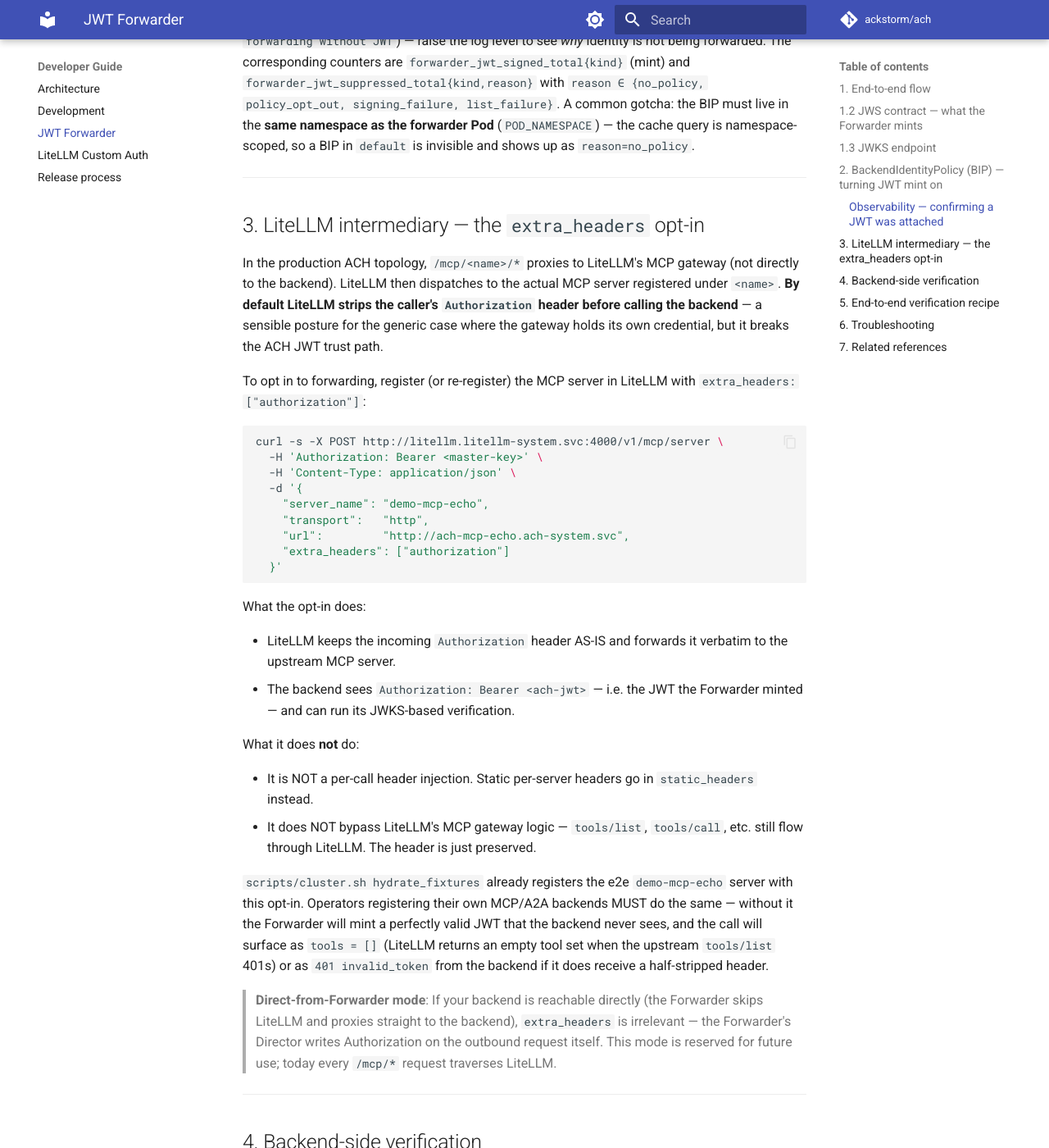
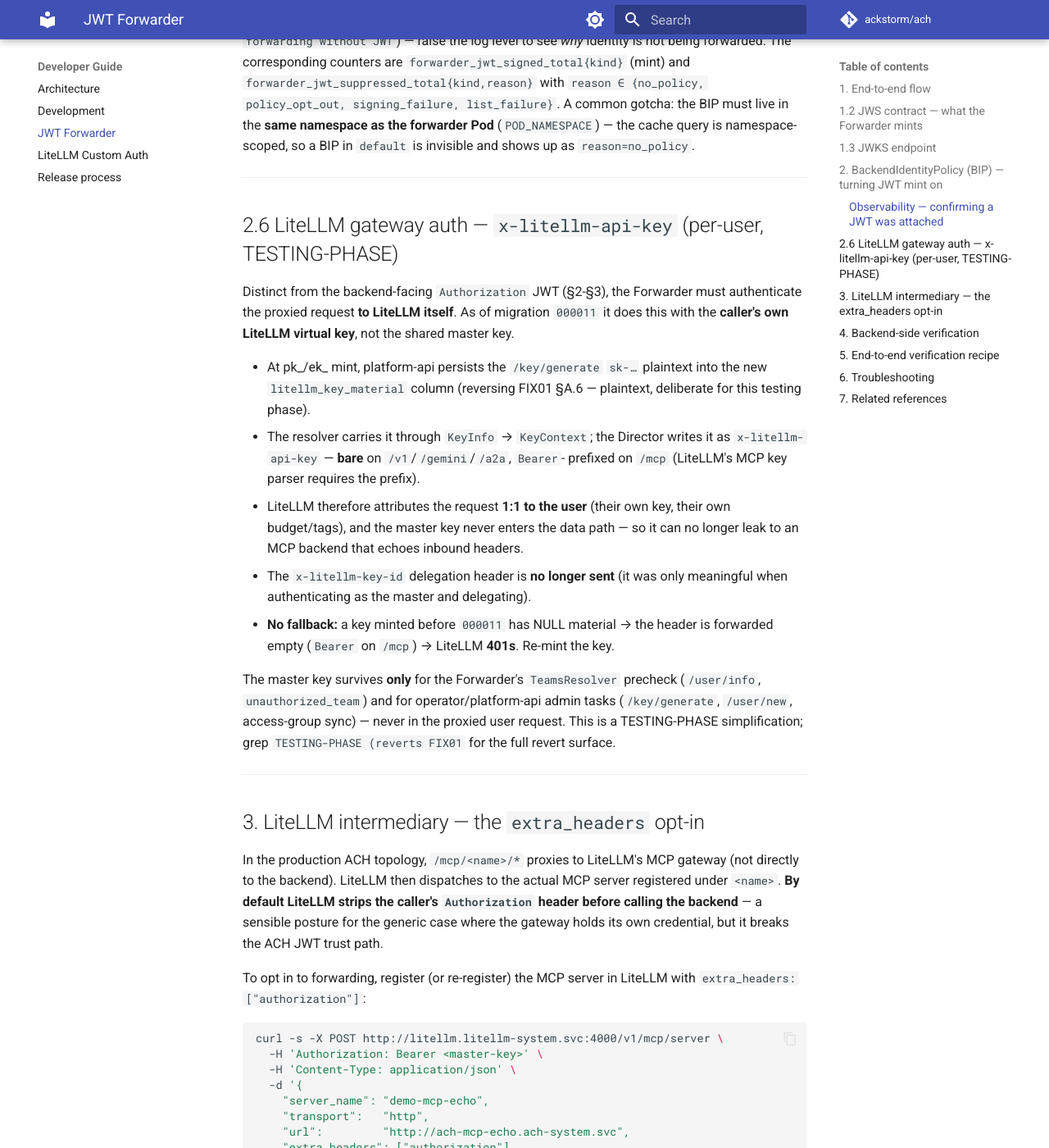
Before and after one commit to ackstorm/ach, an MkDocs documentation site: the page built from docs/developer-guide/jwt-forwarder.md, in a window 1280 px wide and 1400 px high, scrolled down 3903 px. Shown: the whole window at 82% size. Built offline with MkDocs 1.6.1 and Material for MkDocs 9.7.7, drawn with Linux system fonts in a browser that asks for light colours; comment, search, counter and statistics services are not loaded; the version menu is left out.

Commit message:
docs(forwarder): document per-user litellm key auth; extract sso test helper
Document the x-litellm-api-key per-user model + the 401-after-000011 failure
mode. Extract assertFirstTimePKInsert to keep the SSO happy-path test under the
gocyclo budget (the new material assertion pushed it to 32).

Co-Authored-By: Claude Opus 4.8 (1M context) <noreply@anthropic.com>

```diff
--- a/docs/developer-guide/jwt-forwarder.md
+++ b/docs/developer-guide/jwt-forwarder.md
@@ -187,6 +187,35 @@ so a BIP in `default` is invisible and shows up as `reason=no_policy`.
 
 ---
 
+## 2.6 LiteLLM gateway auth — `x-litellm-api-key` (per-user, TESTING-PHASE)
+
+Distinct from the backend-facing `Authorization` JWT (§2-§3), the Forwarder
+must authenticate the proxied request **to LiteLLM itself**. As of migration
+`000011` it does this with the **caller's own LiteLLM virtual key**, not the
+shared master key.
+
+- At pk_/ek_ mint, platform-api persists the `/key/generate` `sk-…` plaintext
+  into the new `litellm_key_material` column (reversing FIX01 §A.6 — plaintext,
+  deliberate for this testing phase).
+- The resolver carries it through `KeyInfo` → `KeyContext`; the Director writes
+  it as `x-litellm-api-key` — **bare** on `/v1`/`/gemini`/`/a2a`, `Bearer `-
+  prefixed on `/mcp` (LiteLLM's MCP key parser requires the prefix).
+- LiteLLM therefore attributes the request **1:1 to the user** (their own key,
+  their own budget/tags), and the master key never enters the data path — so it
+  can no longer leak to an MCP backend that echoes inbound headers.
+- The `x-litellm-key-id` delegation header is **no longer sent** (it was only
+  meaningful when authenticating as the master and delegating).
+- **No fallback:** a key minted before `000011` has NULL material → the header
+  is forwarded empty (`Bearer ` on `/mcp`) → LiteLLM **401s**. Re-mint the key.
+
+The master key survives **only** for the Forwarder's `TeamsResolver` precheck
+(`/user/info`, `unauthorized_team`) and for operator/platform-api admin tasks
+(`/key/generate`, `/user/new`, access-group sync) — never in the proxied user
+request. This is a TESTING-PHASE simplification; grep `TESTING-PHASE (reverts
+FIX01` for the full revert surface.
+
+---
+
 ## 3. LiteLLM intermediary — the `extra_headers` opt-in
 
 In the production ACH topology, `/mcp/<name>/*` proxies to LiteLLM's
```
Also changed, not shown: references/troubleshooting.md (+13 -0 lines), 1 other file.
